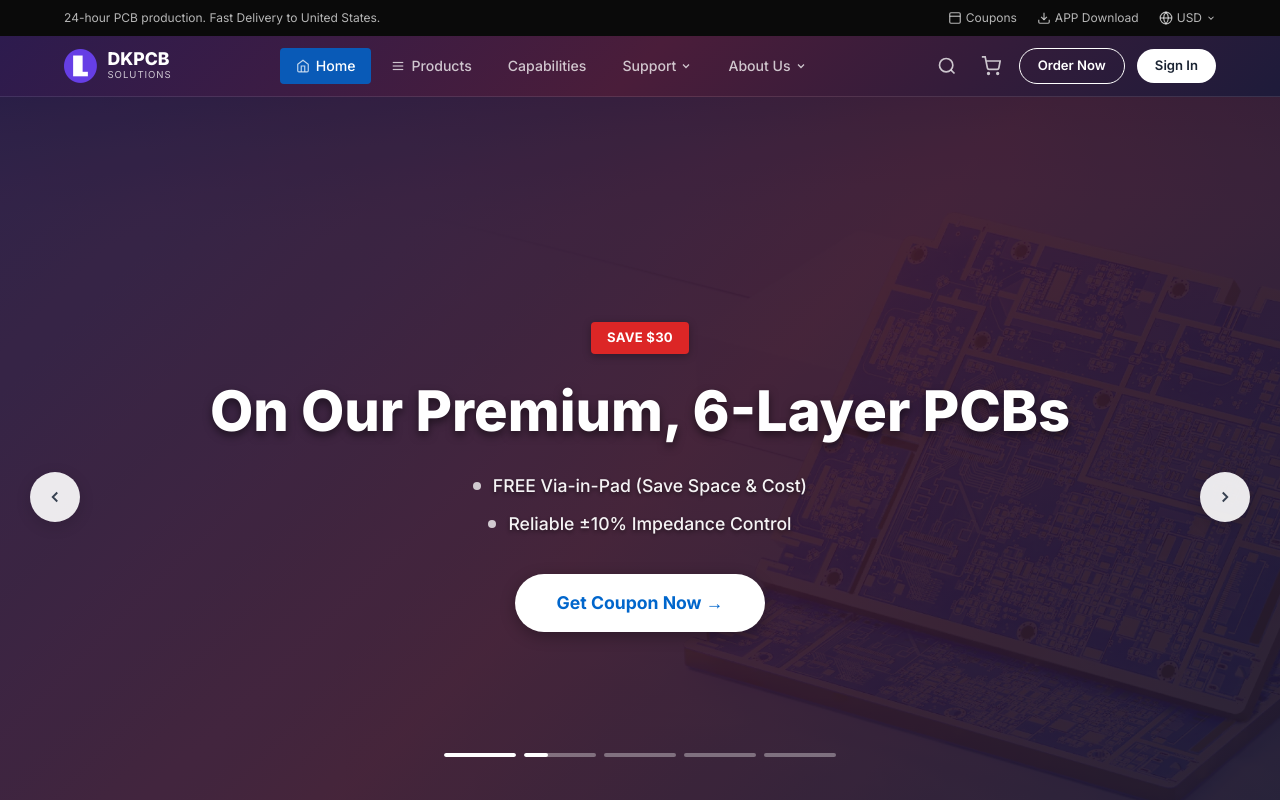
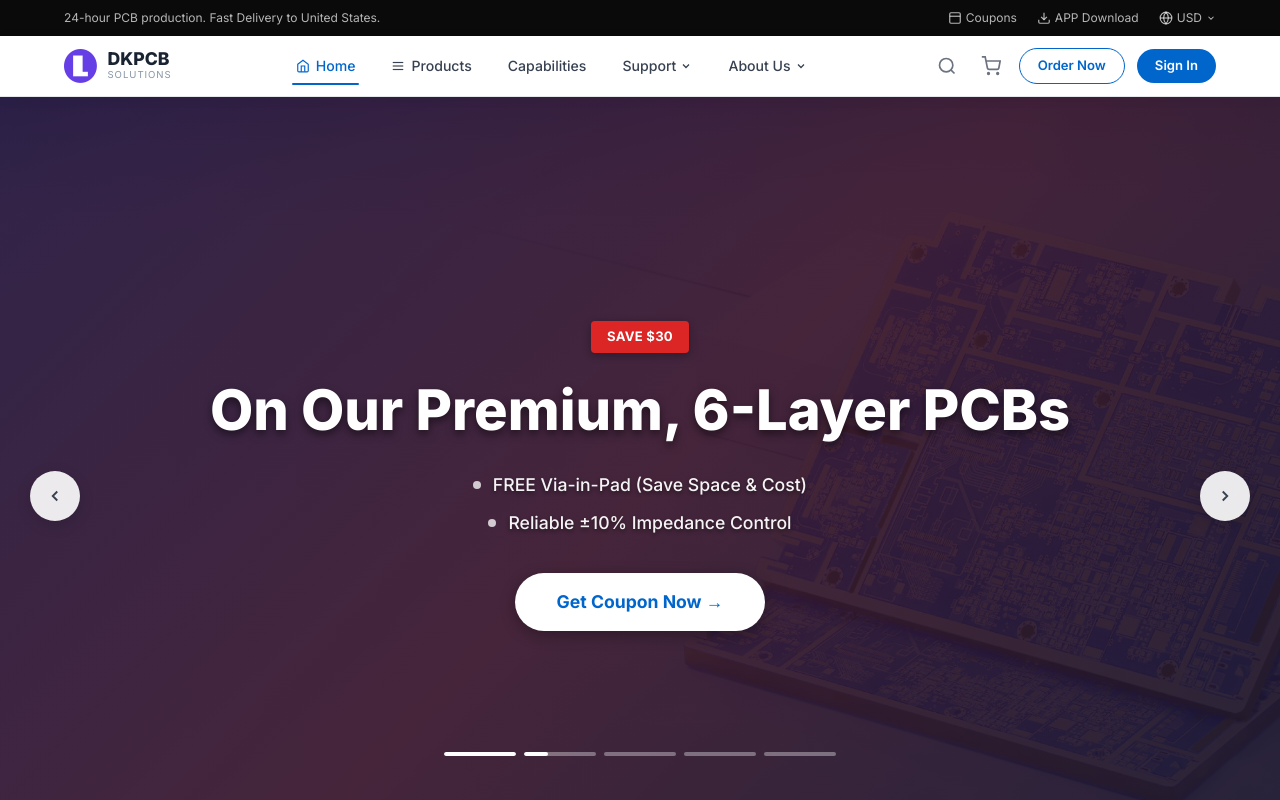
Before and after one commit to byairthome-source/dkpcb-website, a Next.js app: page / in a window 1280 px wide. Shown: the top 800 px of the page. Built offline with nearby package versions, Linux system fonts and the light colour scheme.

Commit message:
feat: 导航栏固定顶部+下划线选中+白色背景，移除banner同步

```diff
--- a/src/components/Navbar.tsx
+++ b/src/components/Navbar.tsx
@@ -4,17 +4,13 @@ import { useEffect, useRef, useState } from 'react'
 import Link from 'next/link'
 import { usePathname } from 'next/navigation'
 
+const ACTIVE_COLOR = '#0066cc'
+const MUTED_COLOR = '#374151'
+
 export default function Navbar() {
   const pathname = usePathname()
-  const [scrolled, setScrolled] = useState(false)
   const [menuOpen, setMenuOpen] = useState<string | null>(null)
   const closeTimer = useRef<ReturnType<typeof setTimeout> | null>(null)
-
-  useEffect(() => {
-    const onScroll = () => setScrolled(window.scrollY > 10)
-    window.addEventListener('scroll', onScroll, { passive: true })
-    return () => window.removeEventListener('scroll', onScroll)
-  }, [])
 
   const openMenu = (menu: string) => {
     if (closeTimer.current) clearTimeout(closeTimer.current)
@@ -23,6 +19,11 @@ export default function Navbar() {
 
   const closeMenu = () => {
     closeTimer.current = setTimeout(() => setMenuOpen(null), 300)
+  }
+
+  const isActive = (path: string) => {
+    if (path === '/') return pathname === '/'
+    return pathname.startsWith(path)
   }
 
   const menus = {
@@ -42,8 +43,16 @@ export default function Navbar() {
 
   return (
     <>
-      {/* Top Bar */}
+      {/* Spacer — matches fixed nav height (36 + 60 = 96px) */}
+      <div style={{ height: '96px', flexShrink: 0 }} />
+
+      {/* Top Bar — fixed */}
       <div style={{
+        position: 'fixed',
+        top: 0,
+        left: 0,
+        width: '100%',
+        zIndex: 999,
         background: '#0a0a0a',
         height: '36px',
         display: 'flex',
@@ -79,15 +88,17 @@ export default function Navbar() {
         </div>
       </div>
 
-      {/* Main Nav - background synced with banner slide via CSS variable */}
+      {/* Main Nav — fixed below top bar */}
       <nav style={{
-        position: 'sticky',
-        top: 0,
-        zIndex: 100,
-        background: 'var(--nav-bg, #ffffff)',
-        borderBottom: '1px solid rgba(255,255,255,0.1)',
-        boxShadow: scrolled ? '0 2px 12px rgba(0,0,0,0.06)' : 'none',
-        transition: 'background 0.8s ease-in-out, box-shadow 0.3s',
+        position: 'fixed',
+        top: '36px',
+        left: 0,
+        width: '100%',
+        zIndex: 999,
+        background: '#ffffff',
+        borderBottom: `1px solid ${menuOpen ? '#e5e7eb' : '#e5e7eb'}`,
+        boxShadow: menuOpen ? '0 2px 12px rgba(0,0,0,0.06)' : '0 2px 12px rgba(0,0,0,0.06)',
+        transition: 'box-shadow 0.3s',
       }}>
         <div style={{
           maxWidth: '1200px',
@@ -102,8 +113,8 @@ export default function Navbar() {
           <Link href="/" style={{ display: 'flex', alignItems: 'center', gap: '10px', textDecoration: 'none', flexShrink: 0 }}>
             <img src="/pages/dkpcb-logo.png" alt="DKPCB" style={{ height: '34px', width: 'auto' }} />
             <div>
-              <div style={{ fontSize: '1.1rem', fontWeight: 800, color: 'var(--nav-text, #1a2332)', lineHeight: 1, transition: 'color 0.3s' }}>DKPCB</div>
-              <div style={{ fontSize: '0.6rem', color: 'var(--nav-text-muted, #8896a6)', letterSpacing: '0.1em', textTransform: 'uppercase', transition: 'color 0.3s' }}>Solutions</div>
+              <div style={{ fontSize: '1.1rem', fontWeight: 800, color: '#1a2332', lineHeight: 1 }}>DKPCB</div>
+              <div style={{ fontSize: '0.6rem', color: '#8896a6', letterSpacing: '0.1em', textTransform: 'uppercase' }}>Solutions</div>
             </div>
           </Link>
 
@@ -111,57 +122,61 @@ export default function Navbar() {
           <div style={{ display: 'flex', alignItems: 'center', gap: '4px', flex: 1, justifyContent: 'center' }}>
             {/* Home */}
             <Link href="/" style={{
+              position: 'relative',
               display: 'flex', alignItems: 'center', gap: '6px',
-              padding: '7px 16px', borderRadius: '4px',
+              padding: '7px 16px',
               fontSize: '0.88rem', fontWeight: 500,
-              color: pathname === '/' ? 'var(--nav-text, #ffffff)' : 'var(--nav-text-muted, #374151)',
+              color: isActive('/') ? ACTIVE_COLOR : MUTED_COLOR,
               textDecoration: 'none',
-              background: pathname === '/' ? 'rgba(0,102,204,0.85)' : 'transparent',
-              transition: 'all 0.15s',
+              transition: 'color 0.2s',
             }}>
-              <svg width="14" height="14" viewBox="0 0 24 24" fill="none" stroke="var(--nav-text-muted, currentColor)" strokeWidth="2"><path d="M3 9l9-7 9 7v11a2 2 0 0 1-2 2H5a2 2 0 0 1-2-2z"/><polyline points="9 22 9 12 15 12 15 22"/></svg>
+              <svg width="14" height="14" viewBox="0 0 24 24" fill="none" stroke="currentColor" strokeWidth="2"><path d="M3 9l9-7 9 7v11a2 2 0 0 1-2 2H5a2 2 0 0 1-2-2z"/><polyline points="9 22 9 12 15 12 15 22"/></svg>
               Home
+              {isActive('/') && <span style={{ position: 'absolute', bottom: '-1px', left: '12px', right: '12px', height: '2px', background: ACTIVE_COLOR, borderRadius: '1px' }} />}
             </Link>
 
             {/* Products */}
             <Link href="/products" style={{
+              position: 'relative',
               display: 'flex', alignItems: 'center', gap: '6px',
-              padding: '7px 16px', borderRadius: '4px',
+              padding: '7px 16px',
               fontSize: '0.88rem', fontWeight: 500,
-              color: pathname.startsWith('/products') ? 'var(--nav-text, #ffffff)' : 'var(--nav-text-muted, #374151)',
+              color: isActive('/products') ? ACTIVE_COLOR : MUTED_COLOR,
               textDecoration: 'none',
-              background: pathname.startsWith('/products') ? 'rgba(0,102,204,0.85)' : 'transparent',
-              transition: 'all 0.15s',
+              transition: 'color 0.2s',
             }}>
-              <svg width="14" height="14" viewBox="0 0 24 24" fill="none" stroke="var(--nav-text-muted, currentColor)" strokeWidth="2"><line x1="3" y1="12" x2="21" y2="12"/><line x1="3" y1="6" x2="21" y2="6"/><line x1="3" y1="18" x2="21" y2="18"/></svg>
+              <svg width="14" height="14" viewBox="0 0 24 24" fill="none" stroke="currentColor" strokeWidth="2"><line x1="3" y1="12" x2="21" y2="12"/><line x1="3" y1="6" x2="21" y2="6"/><line x1="3" y1="18" x2="21" y2="18"/></svg>
               Products
+              {isActive('/products') && <span style={{ position: 'absolute', bottom: '-1px', left: '12px', right: '12px', height: '2px', background: ACTIVE_COLOR, borderRadius: '1px' }} />}
             </Link>
 
+            {/* Capabilities (About page) */}
             <Link href="/about" style={{
+              position: 'relative',
               display: 'flex', alignItems: 'center', gap: '6px',
-              padding: '7px 16px', borderRadius: '4px',
+              padding: '7px 16px',
               fontSize: '0.88rem', fontWeight: 500,
-              color: pathname.startsWith('/about') ? 'var(--nav-text, #ffffff)' : 'var(--nav-text-muted, #374151)',
+              color: isActive('/about') ? ACTIVE_COLOR : MUTED_COLOR,
               textDecoration: 'none',
-              background: pathname.startsWith('/about') ? 'rgba(0,102,204,0.85)' : 'transparent',
-              transition: 'all 0.15s',
+              transition: 'color 0.2s',
             }}>
               Capabilities
+              {isActive('/about') && <span style={{ position: 'absolute', bottom: '-1px', left: '12px', right: '12px', height: '2px', background: ACTIVE_COLOR, borderRadius: '1px' }} />}
             </Link>
 
             {/* Support Dropdown */}
             <div style={{ position: 'relative' }} onMouseEnter={() => openMenu('support')} onMouseLeave={closeMenu}>
               <span style={{
+                position: 'relative',
                 display: 'flex', alignItems: 'center', gap: '4px',
-                padding: '7px 16px', borderRadius: '4px',
+                padding: '7px 16px',
                 fontSize: '0.88rem', fontWeight: 500,
-                color: 'var(--nav-text-muted, #374151)',
+                color: MUTED_COLOR,
                 cursor: 'pointer',
-                background: menuOpen === 'support' ? 'rgba(255,255,255,0.12)' : 'transparent',
-                transition: 'all 0.15s',
+                transition: 'color 0.2s',
               }}>
                 Support
-                <svg width="12" height="12" viewBox="0 0 24 24" fill="none" stroke="var(--nav-text-muted, currentColor)" strokeWidth="2.5"><polyline points="6 9 12 15 18 9"/></svg>
+                <svg width="12" height="12" viewBox="0 0 24 24" fill="none" stroke="currentColor" strokeWidth="2.5"><polyline points="6 9 12 15 18 9"/></svg>
               </span>
               {menuOpen === 'support' && (
                 <div style={{
@@ -190,16 +205,16 @@ export default function Navbar() {
             {/* About Us Dropdown */}
             <div style={{ position: 'relative' }} onMouseEnter={() => openMenu('about')} onMouseLeave={closeMenu}>
               <span style={{
+                position: 'relative',
                 display: 'flex', alignItems: 'center', gap: '4px',
-                padding: '7px 16px', borderRadius: '4px',
+                padding: '7px 16px',
                 fontSize: '0.88rem', fontWeight: 500,
-                color: 'var(--nav-text-muted, #374151)',
+                color: MUTED_COLOR,
                 cursor: 'pointer',
-                background: menuOpen === 'about' ? 'rgba(255,255,255,0.12)' : 'transparent',
-                transition: 'all 0.15s',
+                transition: 'color 0.2s',
               }}>
                 About Us
-                <svg width="12" height="12" viewBox="0 0 24 24" fill="none" stroke="var(--nav-text-muted, currentColor)" strokeWidth="2.5"><polyline points="6 9 12 15 18 9"/></svg>
+                <svg width="12" height="12" viewBox="0 0 24 24" fill="none" stroke="currentColor" strokeWidth="2.5"><polyline points="6 9 12 15 18 9"/></svg>
               </span>
               {menuOpen === 'about' && (
                 <div style={{
@@ -230,25 +245,25 @@ export default function Navbar() {
           <div style={{ display: 'flex', alignItems: 'center', gap: '12px', flexShrink: 0 }}>
             {/* Search */}
             <button style={{ background: 'none', border: 'none', cursor: 'pointer', padding: '6px', display: 'flex', alignItems: 'center', justifyContent: 'center' }}>
-              <svg width="20" height="20" viewBox="0 0 24 24" fill="none" stroke="var(--nav-text-muted, #6b7280)" strokeWidth="2"><circle cx="11" cy="11" r="8"/><line x1="21" y1="21" x2="16.65" y2="16.65"/></svg>
+              <svg width="20" height="20" viewBox="0 0 24 24" fill="none" stroke="#6b7280" strokeWidth="2"><circle cx="11" cy="11" r="8"/><line x1="21" y1="21" x2="16.65" y2="16.65"/></svg>
             </button>
             {/* Cart */}
             <button style={{ background: 'none', border: 'none', cursor: 'pointer', padding: '6px', display: 'flex', alignItems: 'center', justifyContent: 'center' }}>
-              <svg width="20" height="20" viewBox="0 0 24 24" fill="none" stroke="var(--nav-text-muted, #6b7280)" strokeWidth="2"><circle cx="9" cy="21" r="1"/><circle cx="20" cy="21" r="1"/><path d="M1 1h4l2.68 13.39a2 2 0 0 0 2 1.61h9.72a2 2 0 0 0 2-1.61L23 6H6"/></svg>
+              <svg width="20" height="20" viewBox="0 0 24 24" fill="none" stroke="#6b7280" strokeWidth="2"><circle cx="9" cy="21" r="1"/><circle cx="20" cy="21" r="1"/><path d="M1 1h4l2.68 13.39a2 2 0 0 0 2 1.61h9.72a2 2 0 0 0 2-1.61L23 6H6"/></svg>
             </button>
             {/* Order Now */}
             <Link href="/products" style={{
               display: 'inline-flex', alignItems: 'center',
-              background: 'transparent', color: 'var(--nav-text, #0066cc)', fontWeight: 600, fontSize: '0.82rem',
+              background: 'transparent', color: ACTIVE_COLOR, fontWeight: 600, fontSize: '0.82rem',
               padding: '7px 18px', borderRadius: '20px', textDecoration: 'none',
-              border: '1px solid var(--nav-text, #0066cc)', transition: 'all 0.2s',
+              border: `1px solid ${ACTIVE_COLOR}`, transition: 'all 0.2s',
             }}>
               Order Now
             </Link>
             {/* Sign In */}
             <Link href="/login" style={{
               display: 'inline-flex', alignItems: 'center',
-              background: 'var(--nav-text, #0066cc)', color: 'var(--nav-bg, #fff)', fontWeight: 600, fontSize: '0.82rem',
+              background: ACTIVE_COLOR, color: '#fff', fontWeight: 600, fontSize: '0.82rem',
               padding: '7px 18px', borderRadius: '20px', textDecoration: 'none',
               transition: 'all 0.2s',
             }}>
```
Also changed, not shown: src/components/HeroSection.tsx (+0 -16 lines).
